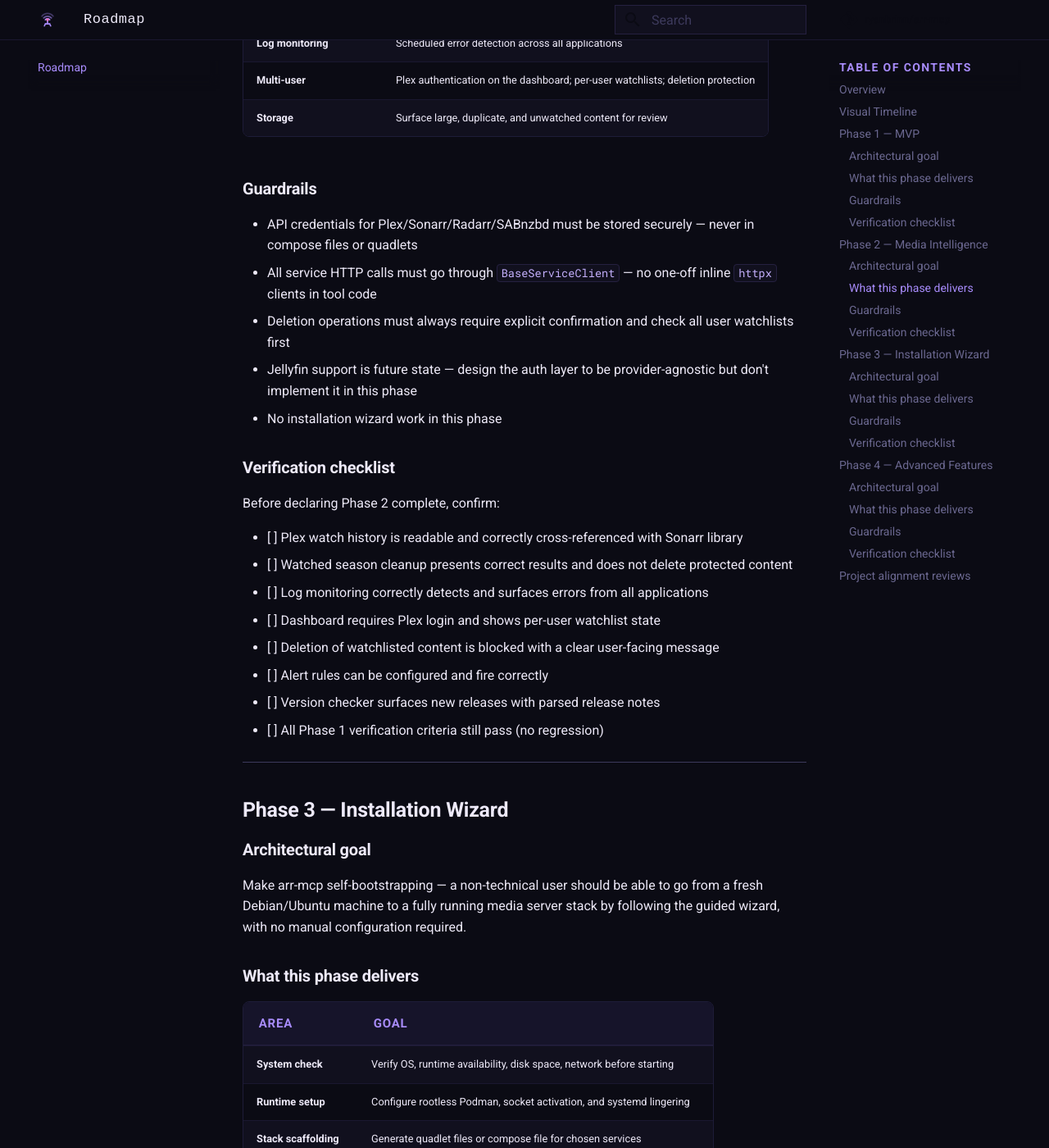
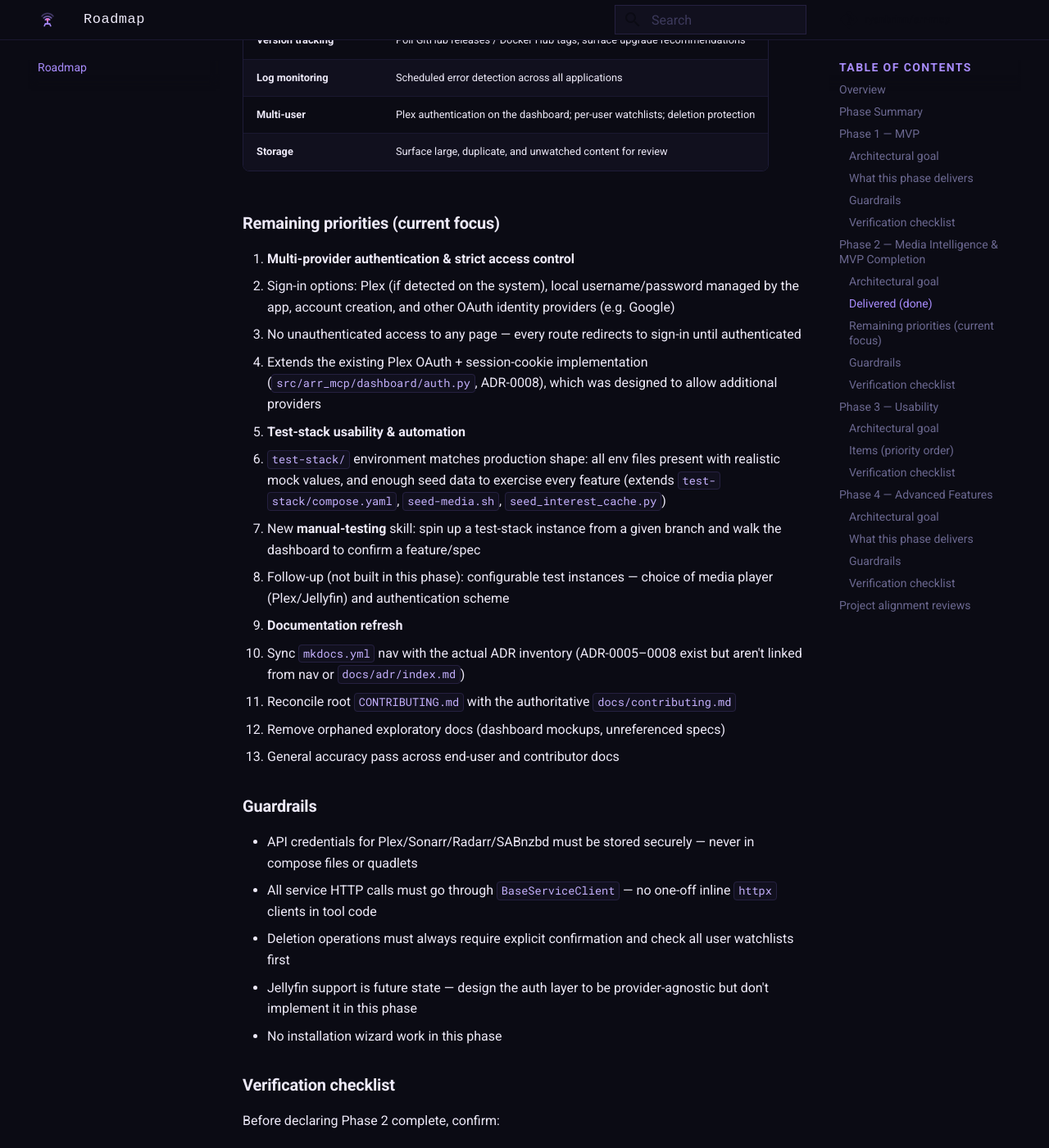
Before and after one commit to ryanbrinn/arr-mcp, an MkDocs documentation site: the page built from docs/roadmap.md, in a window 1280 px wide and 1400 px high, scrolled down 3079 px. Shown: the whole window at 82% size. Built offline with MkDocs 1.6.1 and Material for MkDocs 9.7.7, drawn with Linux system fonts in a browser that asks for light colours; comment, search, counter and statistics services are not loaded; some of the changed text lies outside the part shown.

Commit message:
docs: restructure roadmap to priority-based phases, reopen Phase 2 (#195)
Replace the dated Gantt chart with priority-ordered items per phase.
Phase 2 (Media Intelligence) is reopened as "Media Intelligence & MVP
Completion" with remaining MVP gaps (auth, test-stack, docs). Phase 3
is reframed from "Installation Wizard" to "Usability", with the wizard
as its first item.

github-issue: 192
github-issue: 193
github-issue: 194

````diff
--- a/docs/roadmap.md
+++ b/docs/roadmap.md
@@ -2,44 +2,18 @@
 
 ## Overview
 
-arr-mcp is built in four phases, each with a clear architectural goal, defined success criteria, and a verification step before moving forward. The phases are intentionally sequential — Phase 2 should not begin until Phase 1 is verified complete.
+arr-mcp is built in four phases, each with a clear architectural goal and a verification step before moving forward. The phases are intentionally sequential — Phase 2 should not begin until Phase 1 is verified complete. Within a phase, items are ordered by priority rather than scheduled to dates — the order below reflects what's tackled first, not when.
 
 ---
 
-## Visual Timeline
+## Phase Summary
 
-```mermaid
-gantt
-    title arr-mcp Roadmap
-    dateFormat YYYY-MM
-
-    section Phase 1 - MVP
-        Security and ownership scoping          :done,    p1a, 2026-05, 2026-06
-        Code quality and CLAUDE.md              :done,    p1b, 2026-05, 2026-06
-        MkDocs and ADRs                         :done,    p1c, 2026-06, 2026-07
-        file_delete tool                        :done,    p1d, 2026-06, 2026-07
-        Stack mgmt and host-side helper         :done,    p1e, 2026-06, 2026-08
-        Compose and Quadlet conversion          :done,    p1f, 2026-07, 2026-08
-        Read-only dashboard                     :done,    p1g, 2026-08, 2026-09
-    section Phase 2 - Media Intelligence
-        Service diagnostics redesign (#112)     :done,    p2z, 2026-06, 2026-07
-        CredentialStore                         :done,    p2a, 2026-06, 2026-07
-        BaseServiceClient + ArrClient           :done,    p2b, 2026-06, 2026-07
-        SonarrClient + RadarrClient             :done,    p2c, 2026-07, 2026-08
-        PlexClient                              :done,    p2d, 2026-07, 2026-08
-        Watched content cleanup                 :done,    p2e, 2026-08, 2026-09
-        AlertWatcher — threshold monitoring     :done,    p2f, 2026-09, 2026-10
-        VersionChecker — upgrade tracking       :done,    p2g, 2026-10, 2026-11
-        Log monitoring and alerting             :done,    p2h, 2026-10, 2026-12
-        Plex auth and per-user watchlists       :done,    p2i, 2026-11, 2027-01
-
-    section Phase 3 - Installation Wizard
-        System check and runtime setup          :         p3a, 2027-01, 2027-03
-        Stack scaffolding and config wizard     :         p3b, 2027-03, 2027-05
-        First-run validation                    :         p3c, 2027-05, 2027-06
-    section Phase 4 - Advanced Features
-        Tiered infrastructure access (#54)      :         p4a, 2027-06, 2027-08
-```
+| Phase | Status | Focus |
+|---|---|---|
+| **Phase 1 — MVP** | Done | Solid, secure, well-tested foundation |
+| **Phase 2 — Media Intelligence & MVP Completion** | In progress | Cross-app intelligence (delivered) + remaining MVP gaps: auth, test-stack, docs |
+| **Phase 3 — Usability** | Not started | Features that make arr-mcp approachable for non-technical users, including the installation wizard |
+| **Phase 4 — Advanced Features** | Not started | Opt-in, config-driven scope expansion for advanced users |
 
 ---
 
@@ -80,10 +54,10 @@
 
 ---
 
-## Phase 2 — Media Intelligence
+## Phase 2 — Media Intelligence & MVP Completion
 
 ### Architectural goal
-Integrate with the APIs of the media stack applications (Plex, Sonarr, Radarr, SABnzbd) to enable cross-application intelligence that no single app provides — watched content cleanup, storage optimisation, health monitoring, and multi-user protection.
+Integrate with the APIs of the media stack applications (Plex, Sonarr, Radarr, SABnzbd) to enable cross-application intelligence that no single app provides — watched content cleanup, storage optimisation, health monitoring, and multi-user protection. Additionally, close the remaining gaps that stand between the current state and a real MVP: robust authentication, a usable local test-stack, and accurate documentation.
 
 Phase 2 is built on a layered service client architecture. The foundation must land before any feature work:
 
@@ -96,7 +70,7 @@
 
 See [Architecture — Phase 2 Service Layer](architecture.md#phase-2-service-client-layer) for the full design.
 
-### What this phase delivers
+### Delivered (done)
 
 | Area | Goal |
 |---|---|
@@ -109,6 +83,36 @@
 | **Log monitoring** | Scheduled error detection across all applications |
 | **Multi-user** | Plex authentication on the dashboard; per-user watchlists; deletion protection |
 | **Storage** | Surface large, duplicate, and unwatched content for review |
+
+### Remaining priorities (current focus)
+
+1. **Multi-provider authentication & strict access control**
+   - Sign-in options: Plex (if detected on the system), local
+     username/password managed by the app, account creation, and other OAuth
+     identity providers (e.g. Google)
+   - No unauthenticated access to any page — every route redirects to sign-in
+     until authenticated
+   - Extends the existing Plex OAuth + session-cookie implementation
+     (`src/arr_mcp/dashboard/auth.py`, ADR-0008), which was designed to allow
+     additional providers
+
+2. **Test-stack usability & automation**
+   - `test-stack/` environment matches production shape: all env files
+     present with realistic mock values, and enough seed data to exercise
+     every feature (extends `test-stack/compose.yaml`, `seed-media.sh`,
+     `seed_interest_cache.py`)
+   - New **manual-testing** skill: spin up a test-stack instance from a given
+     branch and walk the dashboard to confirm a feature/spec
+   - Follow-up (not built in this phase): configurable test instances —
+     choice of media player (Plex/Jellyfin) and authentication scheme
+
+3. **Documentation refresh**
+   - Sync `mkdocs.yml` nav with the actual ADR inventory (ADR-0005–0008 exist
+     but aren't linked from nav or `docs/adr/index.md`)
+   - Reconcile root `CONTRIBUTING.md` with the authoritative
+     `docs/contributing.md`
+   - Remove orphaned exploratory docs (dashboard mockups, unreferenced specs)
+   - General accuracy pass across end-user and contributor docs
 
 ### Guardrails
 - API credentials for Plex/Sonarr/Radarr/SABnzbd must be stored securely — never in compose files or quadlets
@@ -123,35 +127,46 @@
 - [ ] Plex watch history is readable and correctly cross-referenced with Sonarr library
 - [ ] Watched season cleanup presents correct results and does not delete protected content
 - [ ] Log monitoring correctly detects and surfaces errors from all applications
-- [ ] Dashboard requires Plex login and shows per-user watchlist state
+- [ ] Dashboard requires sign-in via at least one provider and shows per-user watchlist state
+- [ ] No page is reachable without authentication — unauthenticated requests redirect to sign-in
+- [ ] Users can sign in via Plex (if detected), local username/password, or another configured OAuth provider, and can create a new local account
 - [ ] Deletion of watchlisted content is blocked with a clear user-facing message
 - [ ] Alert rules can be configured and fire correctly
 - [ ] Version checker surfaces new releases with parsed release notes
+- [ ] The local test-stack mirrors production env shape with realistic seed data, and the manual-testing skill can stand up an instance from a branch and walk the dashboard
+- [ ] `mkdocs.yml` nav reflects the full ADR inventory and end-user/contributor docs are accurate
 - [ ] All Phase 1 verification criteria still pass (no regression)
 
 ---
 
-## Phase 3 — Installation Wizard
+## Phase 3 — Usability
 
 ### Architectural goal
-Make arr-mcp self-bootstrapping — a non-technical user should be able to go from a fresh Debian/Ubuntu machine to a fully running media server stack by following the guided wizard, with no manual configuration required.
+Make arr-mcp approachable for non-technical users — both during initial setup and in day-to-day use. The installation wizard is the headline item, but this phase covers usability work more broadly as gaps are identified.
 
-### What this phase delivers
+### Items (priority order)
 
-| Area | Goal |
-|---|---|
-| **System check** | Verify OS, runtime availability, disk space, network before starting |
-| **Runtime setup** | Configure rootless Podman, socket activation, and systemd lingering |
-| **Stack scaffolding** | Generate quadlet files or compose file for chosen services |
-| **Directory structure** | Create and permission the `/media-server/` layout |
-| **Configuration** | Walk through API key setup, download client, and indexer configuration |
-| **Validation** | Verify all services are healthy and correctly connected at the end |
+1. **Installation wizard** — self-bootstrapping setup: a non-technical user
+   should be able to go from a fresh Debian/Ubuntu machine to a fully running
+   media server stack by following the guided wizard, with no manual
+   configuration required.
 
-### Guardrails
-- Every wizard step must be non-destructive and reversible where possible
-- Partial installs must be detectable and resumable — no silent failures
-- Jellyfin must be supported as an alternative to Plex from the start of this phase
-- The wizard must work through the dashboard UI, not just chat
+   | Area | Goal |
+   |---|---|
+   | **System check** | Verify OS, runtime availability, disk space, network before starting |
+   | **Runtime setup** | Configure rootless Podman, socket activation, and systemd lingering |
+   | **Stack scaffolding** | Generate quadlet files or compose file for chosen services |
+   | **Directory structure** | Create and permission the `/media-server/` layout |
+   | **Configuration** | Walk through API key setup, download client, and indexer configuration |
+   | **Validation** | Verify all services are healthy and correctly connected at the end |
+
+   Guardrails for this item:
+   - Every wizard step must be non-destructive and reversible where possible
+   - Partial installs must be detectable and resumable — no silent failures
+   - Jellyfin must be supported as an alternative to Plex from the start
+   - The wizard must work through the dashboard UI, not just chat
+
+Additional usability items will be appended here as they're identified.
 
 ### Verification checklist
 Before declaring Phase 3 complete, confirm:
````
Also changed, not shown: .claude/memory/MEMORY.md (+2 -2 lines), .claude/skills/phase-management/SKILL.md (+7 -7 lines), .claude/skills/phase-management/references/phase-definitions.md (+7 -7 lines), CLAUDE.md (+1 -1 lines).
